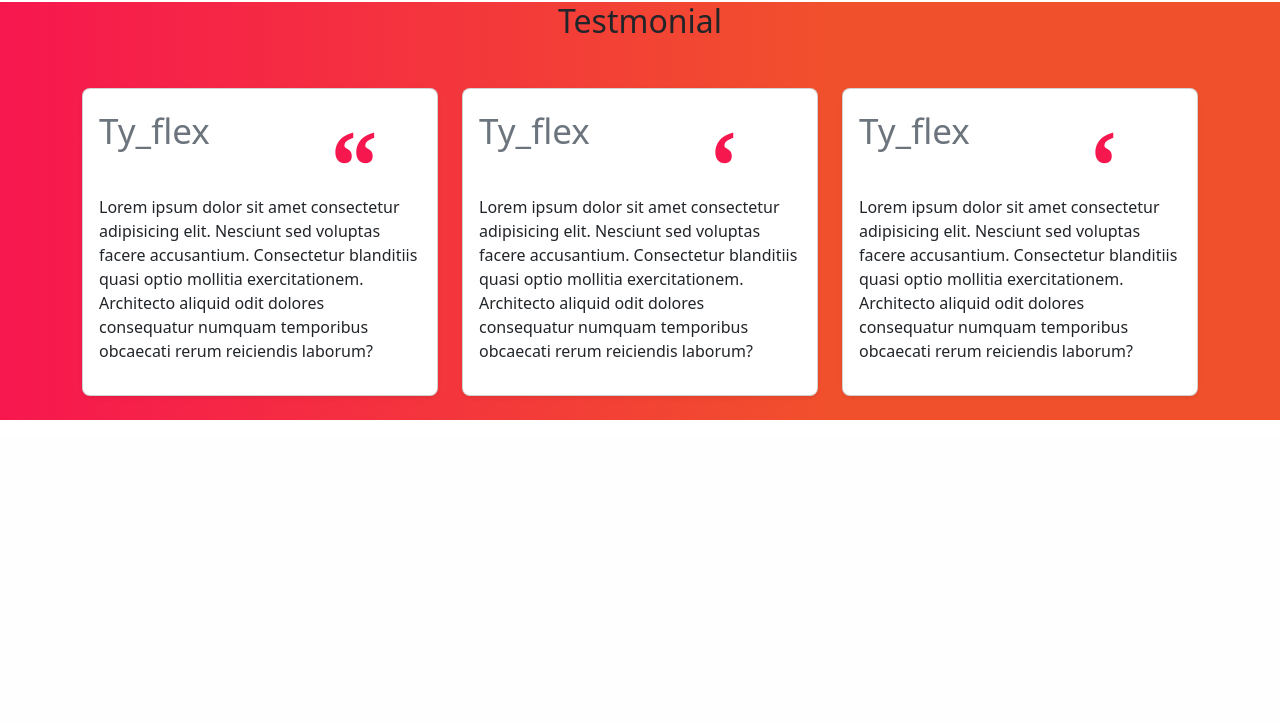
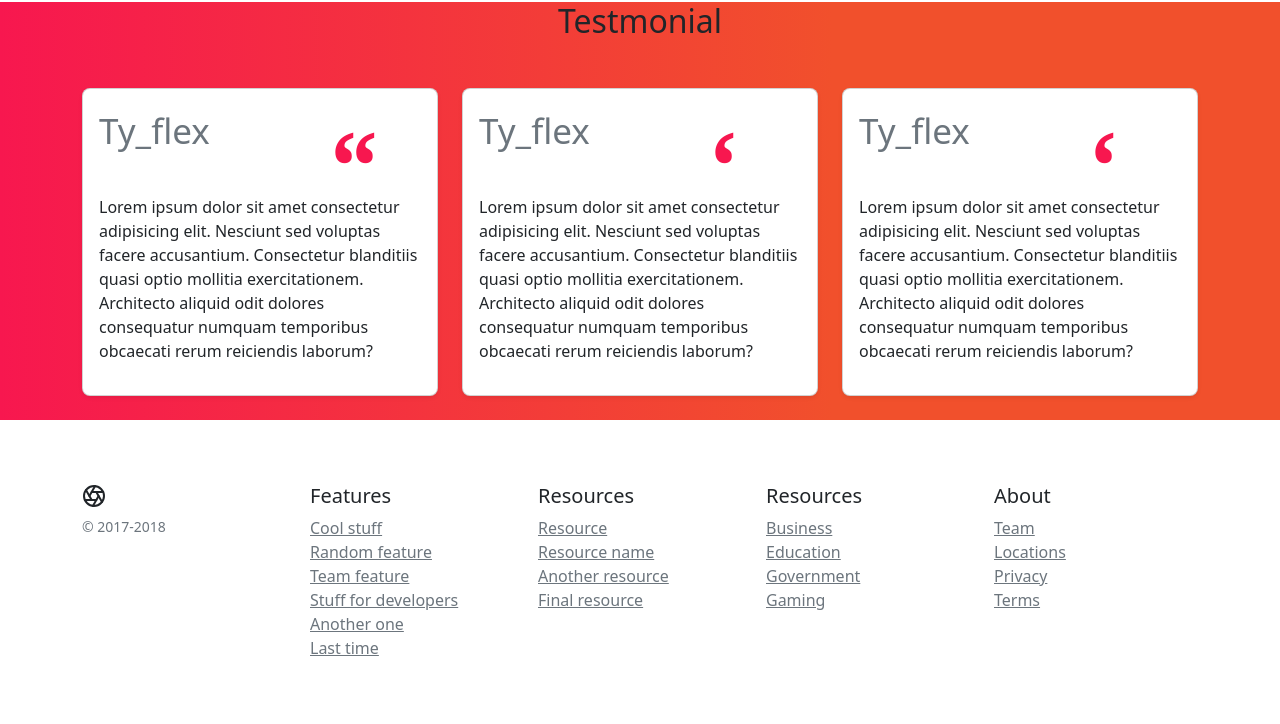
Before and after one commit to habimanasharif/yourdate-frontend, a PHP site: page / in a window 1280 px wide. Shown: the part 620-1344 px from the top of the page. Before the commit the page ends 1040 px from the top, so only its background shows below. Run offline with PHP 8.4, Linux system fonts and the light colour scheme.

Commit message:
new changes

```diff
--- a/index.html
+++ b/index.html
@@ -36,7 +36,9 @@
                 </div>
                 <form class="d-flex" role="search">
                     <!-- <span class="btn signup-btn">SignUp</span> -->
-                    <button class="btn login-btn" type="submit">Login</button>
+                    <a href="/login.html">
+                    <button class="btn login-btn"  type="submit">Login</button>
+                </a>
                 </form>
             </div>
         </nav>
@@ -100,6 +102,52 @@
         </div>
     </div>
     </section>
+    <footer class="container py-5">
+        <div class="row">
+          <div class="col-12 col-md">
+            <svg xmlns="http://www.w3.org/2000/svg" width="24" height="24" viewBox="0 0 24 24" fill="none" stroke="currentColor" stroke-width="2" stroke-linecap="round" stroke-linejoin="round" class="d-block mb-2"><circle cx="12" cy="12" r="10"></circle><line x1="14.31" y1="8" x2="20.05" y2="17.94"></line><line x1="9.69" y1="8" x2="21.17" y2="8"></line><line x1="7.38" y1="12" x2="13.12" y2="2.06"></line><line x1="9.69" y1="16" x2="3.95" y2="6.06"></line><line x1="14.31" y1="16" x2="2.83" y2="16"></line><line x1="16.62" y1="12" x2="10.88" y2="21.94"></line></svg>
+            <small class="d-block mb-3 text-muted">&copy; 2017-2018</small>
+          </div>
+          <div class="col-6 col-md">
+            <h5>Features</h5>
+            <ul class="list-unstyled text-small">
+              <li><a class="text-muted" href="#">Cool stuff</a></li>
+              <li><a class="text-muted" href="#">Random feature</a></li>
+              <li><a class="text-muted" href="#">Team feature</a></li>
+              <li><a class="text-muted" href="#">Stuff for developers</a></li>
+              <li><a class="text-muted" href="#">Another one</a></li>
+              <li><a class="text-muted" href="#">Last time</a></li>
+            </ul>
+          </div>
+          <div class="col-6 col-md">
+            <h5>Resources</h5>
+            <ul class="list-unstyled text-small">
+              <li><a class="text-muted" href="#">Resource</a></li>
+              <li><a class="text-muted" href="#">Resource name</a></li>
+              <li><a class="text-muted" href="#">Another resource</a></li>
+              <li><a class="text-muted" href="#">Final resource</a></li>
+            </ul>
+          </div>
+          <div class="col-6 col-md">
+            <h5>Resources</h5>
+            <ul class="list-unstyled text-small">
+              <li><a class="text-muted" href="#">Business</a></li>
+              <li><a class="text-muted" href="#">Education</a></li>
+              <li><a class="text-muted" href="#">Government</a></li>
+              <li><a class="text-muted" href="#">Gaming</a></li>
+            </ul>
+          </div>
+          <div class="col-6 col-md">
+            <h5>About</h5>
+            <ul class="list-unstyled text-small">
+              <li><a class="text-muted" href="#">Team</a></li>
+              <li><a class="text-muted" href="#">Locations</a></li>
+              <li><a class="text-muted" href="#">Privacy</a></li>
+              <li><a class="text-muted" href="#">Terms</a></li>
+            </ul>
+          </div>
+        </div>
+      </footer>
     <script src="https://cdn.jsdelivr.net/npm/bootstrap@5.2.0-beta1/dist/js/bootstrap.bundle.min.js"
         integrity="sha384-pprn3073KE6tl6bjs2QrFaJGz5/SUsLqktiwsUTF55Jfv3qYSDhgCecCxMW52nD2"
         crossorigin="anonymous"></script>
--- a/styles/index.css
+++ b/styles/index.css
@@ -39,6 +39,7 @@
     font-weight: bolder;
     font-size: 50px;
 }
+
 .quote {
     border:none;
     font-family:Georgia, "Times New Roman", Times, serif;
--- a/swipe.html
+++ b/swipe.html
@@ -38,8 +38,9 @@
                 </div>
                 <form class="d-flex" role="search">
                     <!-- <span class="btn signup-btn">SignUp</span> -->
-                    <button class="btn login-btn" type="submit">Login</button>
-                </form>
+                    <a href="/login.html">
+                        <button class="btn login-btn" type="submit">Login</button>
+                    </a>
             </div>
         </nav>
     </header>
```
Also changed, not shown: js/test.js (added, +10 -0 lines), testjs.html (added, +41 -0 lines).
